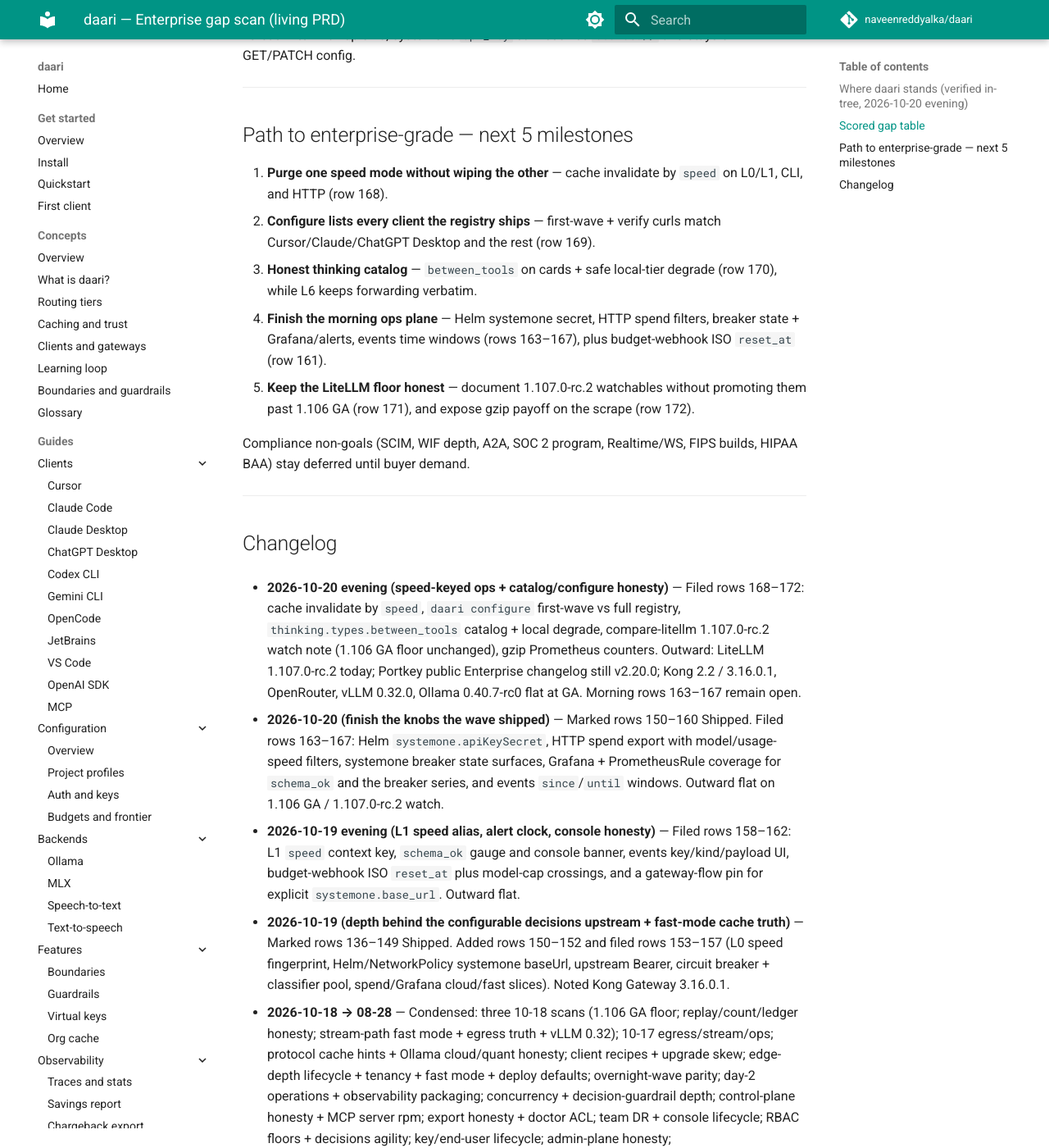
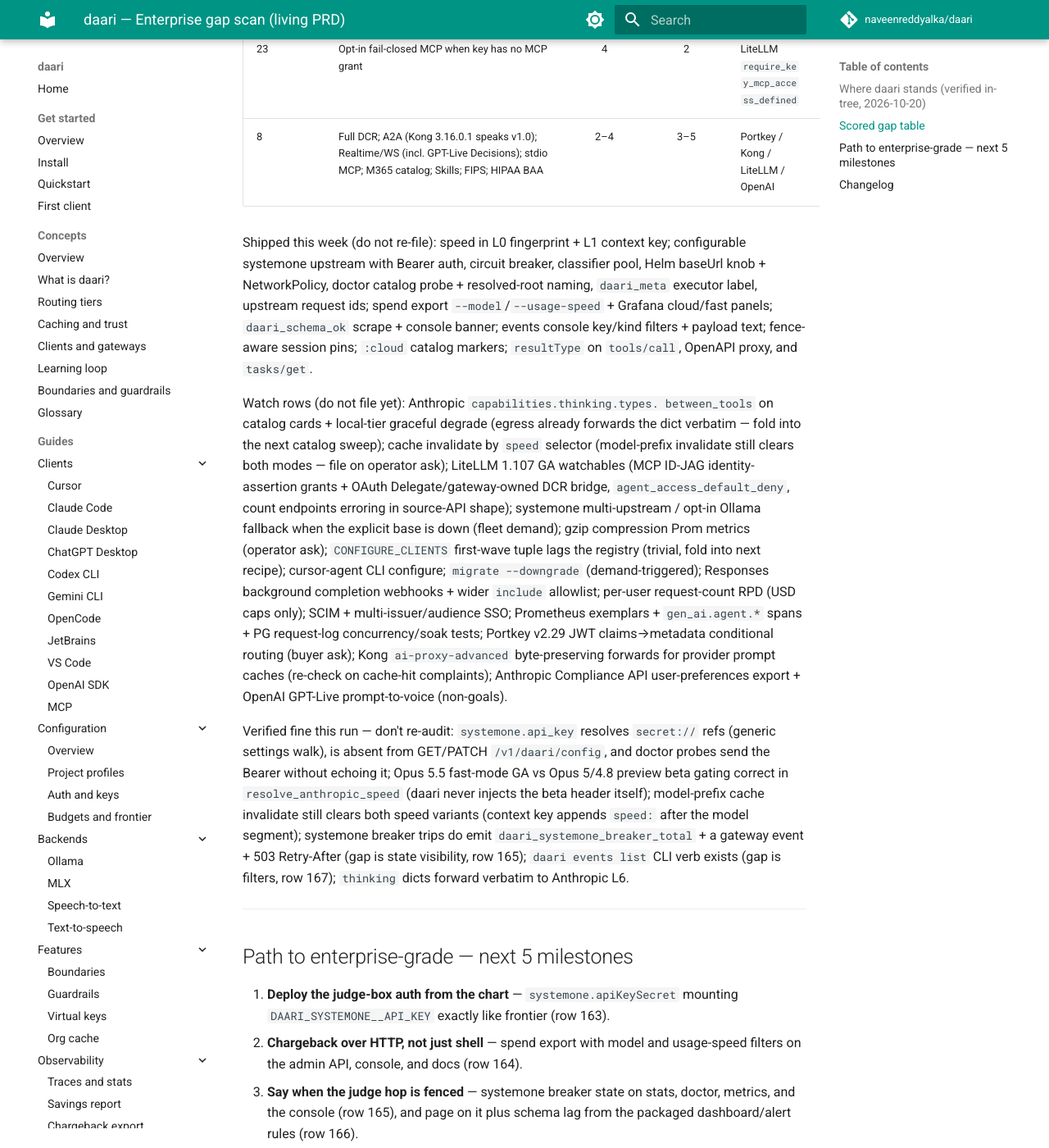
Before and after one commit to naveenreddyalka/daari, an MkDocs documentation site: the page built from docs/prd/ENTERPRISE.md, in a window 1280 px wide and 1400 px high, scrolled down 4167 px. Shown: the whole window at 82% size. Built offline with MkDocs 1.6.1 and Material for MkDocs 9.7.7, drawn with Linux system fonts in a browser that asks for light colours; comment, search, counter and statistics services are not loaded; some of the changed text lies outside the part shown.

Commit message:
docs(prd): take main's ENTERPRISE.md (pin rows restored)
Co-authored-by: Naveen Reddy Alka <naveenreddyalka@users.noreply.github.com>

```diff
--- a/docs/prd/ENTERPRISE.md
+++ b/docs/prd/ENTERPRISE.md
@@ -11,29 +11,29 @@
 
 ---
 
-## Where daari stands (verified in-tree, 2026-10-20 evening)
+## Where daari stands (verified in-tree, 2026-10-20)
 
-**Loop velocity.** Morning rows 163–167 are filed and still open (Helm
-systemone secret, HTTP spend filters, breaker state, Grafana/alert coverage,
-events time windows). Evening scan does not wait on them — it closes the
-honesty gaps the speed-keyed cache wave left on the watch list.
+**Loop velocity.** The whole 10-19 board drained in under 24 hours: morning
+rows 150–157 and evening rows 158–160 all merged (speed-keyed L0/L1 caches,
+Helm/auth/breaker/doctor for the decisions upstream, spend export filters,
+`schema_ok` scrape + banner, events console filters). Evening rows 161–162
+stay open. Admin-plane rows 6/62–63/65–67 unchanged.
 
-**Outward.** LiteLLM **1.107.0-rc.2** published today (still prerelease;
-stable floor remains **1.106.0 GA**). Notable RC deltas vs the morning note:
-OAuth consent scoped to `x-mcp-servers` + `mcp_require_explicit_server_scope`,
-verified stateless MCP capabilities, `agent_access_default_deny`, ID-JAG /
-OAuth-delegate depth, cosign-signed images. Portkey Enterprise changelog
-surface still tops out at v2.20.0 in public docs (prior v2.29 label was a
-stale shorthand — keep watching). Kong AI Gateway 2.2 / Gateway 3.16.0.1,
-OpenRouter (Oct 9 end-user length bumps), vLLM 0.32.0, Ollama 0.40.7-rc0
-(PPLX Decider v1.2 on MLX) unchanged at GA.
+**Outward.** Flat on GA: LiteLLM 1.106.0 (1.104.4 is a backport patch;
+1.107.0-rc.2 carries an MCP ID-JAG/OAuth-delegate identity stack and a
+count_tokens stack — watch at GA), Portkey v2.29.0, Kong 2.2.0 /
+Gateway 3.16.0.1, OpenRouter (Oct 9), vLLM 0.32.0, Ollama 0.40.7-rc0.
+Anthropic's 10-15 notes now list `capabilities.thinking.types.between_tools`
+on the Models API (watch row below).
 
-**Inward theme: speed-keyed ops + catalog/configure honesty.** L0/L1 now
-key by Anthropic `speed`, but invalidate still clears both modes. `daari
-configure`'s first-wave tuple lags the full client registry. Models API
-cards omit `thinking.types.between_tools` while egress already forwards the
-dict. compare-litellm's RC watch is still pinned to rc.1. Gzip middleware
-ships with no Prom series.
+**Inward theme: finish the knobs the wave shipped.** The systemone Bearer
+token exists but Helm cannot mount it (frontier has `apiKeySecret`; systemone
+does not). Spend `--model`/`--usage-speed` filters are CLI-only — no HTTP
+export, no console controls, chargeback doc silent. The systemone breaker
+counts trips but exposes no current state on stats/doctor/console. Neither
+`daari_schema_ok` nor `daari_systemone_breaker_total` reaches the shipped
+Grafana dashboard or PrometheusRule pack. The events plane filters key/kind
+but has no `since`/`until` anywhere.
 
 ---
 
@@ -41,20 +41,18 @@
 
 | # | Gap | Impact | Effort | Who does it best today | Why daari wins local-first | Action |
 |---|-----|:--:|:--:|------------------------|----------------------------|--------|
-| 168 | Cache invalidate by Anthropic `speed` (CLI + HTTP + L0/L1) | 3 | 2 | LiteLLM / vLLM request-shape bust | Purge fast rows without wiping standard on-box | Filed [#1826](https://github.com/naveenreddyalka/daari/issues/1826) |
-| 169 | `daari configure` first-wave lists every shipped client recipe | 3 | 1 | — (onboarding) | One local CLI matches the registry operators actually use | Filed [#1827](https://github.com/naveenreddyalka/daari/issues/1827) |
-| 170 | Catalog `thinking.types.between_tools` + local-tier degrade | 3 | 2 | Anthropic Models API / Portkey | Honest cards; safe local refuse without a cloud hop | Filed [#1828](https://github.com/naveenreddyalka/daari/issues/1828) |
-| 171 | compare-litellm: cite 1.107.0-rc.2 watchables; keep 1.106 GA floor | 2 | 1 | LiteLLM release notes | Positioning stays honest while RC churns | Filed [#1829](https://github.com/naveenreddyalka/daari/issues/1829) |
-| 172 | Prometheus counters for gzip JSON compression | 2 | 1 | Kong/Envoy compression metrics | Same-box scrape shows Accept-Encoding payoff | Filed [#1830](https://github.com/naveenreddyalka/daari/issues/1830) |
-| 163 | Helm `systemone.apiKeySecret` mounts `DAARI_SYSTEMONE__API_KEY` | 4 | 1 | LiteLLM Helm provider creds | Authenticated on-prem judge boxes deploy from the chart | Open |
-| 164 | HTTP spend export with `model`/`usage_speed` + console + chargeback doc | 4 | 3 | LiteLLM /spend/logs, Portkey analytics | Filtered chargeback without shell access to the pod | Open |
-| 165 | systemone breaker state on stats/doctor/metrics/console | 4 | 3 | Kong/Envoy upstream state | A fenced judge hop must be visible on the box | Open |
-| 166 | Grafana + PrometheusRule for `schema_ok` and systemone breaker | 3 | 1 | LiteLLM packaged dashboards | Schema lag and judge fencing page from on-box scrape | Open |
-| 167 | Events `since`/`until` across store/API/console/CLI | 3 | 2 | Kong analytics time slices | Incident triage bounded to the window | Open |
-| 161 | Budget webhooks: ISO `reset_at` + `model_max_budget` crossings | 4 | 2 | Portkey / LiteLLM per-model budgets | Same reset clock as the 402, including model caps | Open |
-| 162 | Gateway integration flow pins explicit `systemone.base_url` | 2 | 1 | — (testability) | The named decisions host is what the suite proves | Open |
-| 150–160 | 10-19 waves: speed-keyed caches; systemone auth/breaker/Helm/doctor; spend slices; schema_ok; events filters | 2–4 | 1–3 | LiteLLM / vLLM / Portkey | Cache truth, governed judge, FinOps on-box | Shipped |
-| 136–149 | 10-18 waves: `resultType`; fast-mode stream/billing; `:cloud` fences; systemone upstream; 1.106 floor | 2–5 | 1–3 | Claude Code / Anthropic / LiteLLM / vLLM | Protocol, egress, billing truth on-box | Shipped |
+| 163 | Helm `systemone.apiKeySecret` mounts `DAARI_SYSTEMONE__API_KEY` (frontier pattern) | 4 | 1 | LiteLLM Helm provider creds | Authenticated on-prem judge boxes deploy from the chart | Filed [#1820](https://github.com/naveenreddyalka/daari/issues/1820) |
+| 164 | HTTP spend export with `model`/`usage_speed` filters + console controls + chargeback doc | 4 | 3 | LiteLLM /spend/logs, Portkey analytics | Filtered chargeback rows without shell access to the pod | Filed [#1821](https://github.com/naveenreddyalka/daari/issues/1821) |
+| 165 | systemone breaker state on stats/doctor/metrics/console (counter-only today) | 4 | 3 | Kong/Envoy upstream state | A fenced judge hop changes routing — the box must say so | Filed [#1822](https://github.com/naveenreddyalka/daari/issues/1822) |
+| 166 | Grafana + PrometheusRule coverage for `daari_schema_ok` and the systemone breaker series | 3 | 1 | LiteLLM packaged dashboards | Schema lag and judge fencing page from the on-box scrape | Filed [#1823](https://github.com/naveenreddyalka/daari/issues/1823) |
+| 167 | Events `since`/`until` across store/API/console/CLI + CLI `--key` parity | 3 | 2 | Kong analytics time slices | Incident triage on the local request log, bounded to the window | Filed [#1824](https://github.com/naveenreddyalka/daari/issues/1824) |
+| 161 | Budget webhooks: ISO `reset_at` + `model_max_budget` threshold crossings | 4 | 2 | Portkey / LiteLLM per-model budgets | Same reset clock as the 402, including model caps | Open |
+| 162 | Gateway integration flow pins explicit `systemone.base_url` (unit MockTransport only today) | 2 | 1 | — (testability) | The named decisions host is what the suite proves | Open |
+| 150–160 | 10-19 waves: speed-keyed L0/L1 caches; systemone base_url/auth/breaker/Helm/doctor/executor labels; spend `--model`/`--usage-speed` + Grafana cloud/fast panels; `schema_ok` scrape + banner; events console filters | 2–4 | 1–3 | LiteLLM / vLLM / Portkey | Cache truth, governed judge upstream, FinOps slices on-box | Shipped |
+| 136–149 | 10-18 waves: `resultType` everywhere; fast-mode stream degrade/headers/billing; `:cloud` fences + catalog markers; replay/ledger honesty; configurable systemone upstream; 1.106 GA floor | 2–5 | 1–3 | Claude Code / Anthropic / LiteLLM / vLLM | Protocol, egress, and billing truth on-box | Shipped |
+| 131 | Ollama `:cloud` counts as remote egress for `no_frontier` / PII scrub / region fences | 5 | 2 | Portkey egress fences | "Local-only means local-only" is the core promise | Shipped |
+| 117–130 | 10-16/10-17 waves: modality 410; Opus fast billing; scoped reads; lockout unlock; Helm consistent backup; client recipes; catalog/doctor/ready honesty | 2–5 | 1–3 | — / Ollama / LiteLLM | Lifecycle, tenancy, DR, onboarding on-box | Shipped |
+| 96 | compare-litellm: 1.105.0 GA framing + `litellm.agent()`/Lens vs multi_agent | 2 | 1 | LiteLLM release notes | Honest local-first positioning | Shipped |
 | 62 | End-user inventory + per-user block/cap overrides | 5 | 3 | OpenRouter end-users / LiteLLM | Ledger already knows every user | Open |
 | 63 | Named guardrail profiles bindable per key/team | 5 | 3 | OpenRouter / Portkey | Per-tenant policy, zero hops | Open |
 | 65 | Web-ui: honor keys/teams `has_more` + render `report.users` | 4 | 2 | LiteLLM admin UI | Same-box console finishes the job | Open |
@@ -62,53 +60,76 @@
 | 67 | multi_agent nested usage: per-subagent `model` for cost-true pricing | 4 | 2 | OpenAI / LiteLLM FinOps | Ledger already meters nested tokens | Open |
 | 6 | Hot-reload `config.yaml` | 3 | 2 | LiteLLM config ownership | Open — needs long session | Open |
 | 7 | Per-key tool-name allowlist for Messages `mcp_servers` | 4 | 3 | LiteLLM `mcp_tool_permissions` | Parked (needs ≥60m session) | Parked |
-| 8 | Full DCR; A2A; Realtime/WS; stdio MCP; M365 catalog; Skills; FIPS; HIPAA BAA | 2–4 | 3–5 | Portkey / Kong / LiteLLM / OpenAI | Demand-triggered | Watch |
+| 107–116 | 10-15 waves: retired-410 facades; team-scoped reads; consistent backup; TLS doctor; webhook secret rotation; traceresponse; events HTTP; key lockout; Grafana errors-by-status; chatgpt-desktop | 3–5 | 1–4 | — / Kong / LiteLLM 1.107-dev | Lifecycle + tenancy + DR + trace round-trip on-box | Shipped |
+| 90/91/78 | Member budget webhooks; DEC/SYS bench docs; LiteLLM 1.106 compare note | 2–3 | 1–3 | LiteLLM 1.105/1.106 | Runaway-agent alerts + benchmarking honesty | Shipped |
+| 24 | Grafana panel for `compact_to_fit_applied` | 2 | 1 | LiteLLM spend dashboards | Shipped | Shipped |
+| 25 | Dedicated stats/Prom counter for MCP grant fail-closed | 3 | 1 | LiteLLM MCP 403 metrics | Shipped | Shipped |
+| 26 | Refuse MCP `initialize` when key has no grant | 4 | 1 | LiteLLM initialize 403 | Shipped | Shipped |
+| 27 | Stats for estimated tokens dropped by compact-to-fit | 3 | 2 | LiteLLM compact telemetry | Shipped | Shipped |
+| 28 | Refresh compare-litellm for LiteLLM 1.104 GA | 2 | 1 | LiteLLM release notes | Shipped | Shipped |
+| 19 | Config ownership for `routing.compact_to_fit.*` | 3 | 2 | LiteLLM config ownership | Shipped | Shipped |
+| 20 | Doctor tip when compact_to_fit is enabled | 2 | 1 | — (ops honesty) | Shipped | Shipped |
+| 21 | Hermetic pin: compact_to_fit in config + routing-tiers | 2 | 1 | — (docs regression) | Shipped | Shipped |
+| 22 | `daari_meta` + stats when compact_to_fit actually trims | 3 | 2 | LiteLLM compact telemetry | Shipped | Shipped |
+| 23 | Opt-in fail-closed MCP when key has no MCP grant | 4 | 2 | LiteLLM `require_key_mcp_access_defined` | Shipped | Shipped |
+| 8 | Full DCR; A2A (Kong 3.16.0.1 speaks v1.0); Realtime/WS (incl. GPT-Live Decisions); stdio MCP; M365 catalog; Skills; FIPS; HIPAA BAA | 2–4 | 3–5 | Portkey / Kong / LiteLLM / OpenAI | Demand-triggered | Watch |
 
 Shipped this week (do not re-file): speed in L0 fingerprint + L1 context key;
 configurable systemone upstream with Bearer auth, circuit breaker, classifier
-pool, Helm baseUrl + NetworkPolicy, doctor probes, `daari_meta` executor
-label, upstream request ids; spend CLI `--model`/`--usage-speed` + Grafana
-cloud/fast panels; `daari_schema_ok` scrape + console banner; events console
-key/kind filters; fence-aware session pins; `:cloud` catalog markers;
-`resultType` on `tools/call`, OpenAPI proxy, and `tasks/get`.
+pool, Helm baseUrl knob + NetworkPolicy, doctor catalog probe + resolved-root
+naming, `daari_meta` executor label, upstream request ids; spend export
+`--model`/`--usage-speed` + Grafana cloud/fast panels; `daari_schema_ok`
+scrape + console banner; events console key/kind filters + payload text;
+fence-aware session pins; `:cloud` catalog markers; `resultType` on
+`tools/call`, OpenAPI proxy, and `tasks/get`.
 
-Watch rows (do not file yet): LiteLLM 1.107 GA cut (`agent_access_default_deny`
-as comparison bar, ID-JAG/OAuth-delegate DCR bridge, cosign image signing,
-count endpoints source-API errors); systemone multi-upstream / opt-in Ollama
-fallback when the explicit base is down; cursor-agent CLI configure;
-`migrate --downgrade`; Responses background completion webhooks + wider
+Watch rows (do not file yet): Anthropic `capabilities.thinking.types.
+between_tools` on catalog cards + local-tier graceful degrade (egress already
+forwards the dict verbatim — fold into the next catalog sweep); cache
+invalidate by `speed` selector (model-prefix invalidate still clears both
+modes — file on operator ask); LiteLLM 1.107 GA watchables (MCP ID-JAG
+identity-assertion grants + OAuth Delegate/gateway-owned DCR bridge,
+`agent_access_default_deny`, count endpoints erroring in source-API shape);
+systemone multi-upstream / opt-in Ollama fallback when the explicit base is
+down (fleet demand); gzip compression Prom metrics (operator ask);
+`CONFIGURE_CLIENTS` first-wave tuple lags the registry (trivial, fold into
+next recipe); cursor-agent CLI configure; `migrate --downgrade`
+(demand-triggered); Responses background completion webhooks + wider
 `include` allowlist; per-user request-count RPD (USD caps only); SCIM +
 multi-issuer/audience SSO; Prometheus exemplars + `gen_ai.agent.*` spans +
-PG request-log concurrency/soak; Portkey JWT claims→metadata conditional
-routing (buyer ask); Kong `ai-proxy-advanced` byte-preserving provider prompt
-caches (re-check on cache-hit complaints); Anthropic Compliance API
-user-preferences export + OpenAI GPT-Live prompt-to-voice (non-goals).
+PG request-log concurrency/soak tests; Portkey v2.29 JWT claims→metadata
+conditional routing (buyer ask); Kong `ai-proxy-advanced` byte-preserving
+forwards for provider prompt caches (re-check on cache-hit complaints);
+Anthropic Compliance API user-preferences export + OpenAI GPT-Live
+prompt-to-voice (non-goals).
 
-Verified fine this run — don't re-audit: model-prefix cache invalidate still
-clears both speed variants (gap is the speed selector, row 168);
-`CONFIGURE_CLIENTS` still the three-tuple while registry has nine recipes
-(row 169); `anthropic_capabilities` emits `disabled` (+ Haiku `adaptive`)
-only (row 170); compare-litellm RC section still says rc.1 (row 171);
-`GzipJsonMiddleware` compresses with zero Prom series (row 172); thinking
-dicts still forward verbatim to Anthropic L6; systemone `api_key` still
-resolves `secret://` and stays off GET/PATCH config.
+Verified fine this run — don't re-audit: `systemone.api_key` resolves
+`secret://` refs (generic settings walk), is absent from GET/PATCH
+`/v1/daari/config`, and doctor probes send the Bearer without echoing it;
+Opus 5.5 fast-mode GA vs Opus 5/4.8 preview beta gating correct in
+`resolve_anthropic_speed` (daari never injects the beta header itself);
+model-prefix cache invalidate still clears both speed variants (context key
+appends `speed:` after the model segment); systemone breaker trips do emit
+`daari_systemone_breaker_total` + a gateway event + 503 Retry-After (gap is
+state visibility, row 165); `daari events list` CLI verb exists (gap is
+filters, row 167); `thinking` dicts forward verbatim to Anthropic L6.
 
 ---
 
 ## Path to enterprise-grade — next 5 milestones
 
-1. **Purge one speed mode without wiping the other** — cache invalidate by
-   `speed` on L0/L1, CLI, and HTTP (row 168).
-2. **Configure lists every client the registry ships** — first-wave + verify
-   curls match Cursor/Claude/ChatGPT Desktop and the rest (row 169).
-3. **Honest thinking catalog** — `between_tools` on cards + safe local-tier
-   degrade (row 170), while L6 keeps forwarding verbatim.
-4. **Finish the morning ops plane** — Helm systemone secret, HTTP spend
-   filters, breaker state + Grafana/alerts, events time windows
-   (rows 163–167), plus budget-webhook ISO `reset_at` (row 161).
-5. **Keep the LiteLLM floor honest** — document 1.107.0-rc.2 watchables
-   without promoting them past 1.106 GA (row 171), and expose gzip payoff
-   on the scrape (row 172).
+1. **Deploy the judge-box auth from the chart** — `systemone.apiKeySecret`
+   mounting `DAARI_SYSTEMONE__API_KEY` exactly like frontier (row 163).
+2. **Chargeback over HTTP, not just shell** — spend export with model and
+   usage-speed filters on the admin API, console, and docs (row 164).
+3. **Say when the judge hop is fenced** — systemone breaker state on
+   stats, doctor, metrics, and the console (row 165), and page on it plus
+   schema lag from the packaged dashboard/alert rules (row 166).
+4. **Bound incident triage in time** — `since`/`until` on the events
+   store, API, console, and CLI (row 167).
+5. **Model-cap alerts on the same clock as the 402** — ISO `reset_at` +
+   `model_max_budget` crossings on budget webhooks (row 161), plus the
+   gateway-flow pin for the explicit systemone base (row 162).
 
 Compliance non-goals (SCIM, WIF depth, A2A, SOC 2 program, Realtime/WS,
 FIPS builds, HIPAA BAA) stay deferred until buyer demand.
@@ -117,21 +138,16 @@
 
 ## Changelog
 
-- **2026-10-20 evening (speed-keyed ops + catalog/configure honesty)** —
-  Filed rows 168–172: cache invalidate by `speed`, `daari configure`
-  first-wave vs full registry, `thinking.types.between_tools` catalog +
-  local degrade, compare-litellm 1.107.0-rc.2 watch note (1.106 GA floor
-  unchanged), gzip Prometheus counters. Outward: LiteLLM 1.107.0-rc.2
-  today; Portkey public Enterprise changelog still v2.20.0; Kong 2.2 /
-  3.16.0.1, OpenRouter, vLLM 0.32.0, Ollama 0.40.7-rc0 flat at GA.
-  Morning rows 163–167 remain open.
-
 - **2026-10-20 (finish the knobs the wave shipped)** — Marked rows 150–160
-  Shipped. Filed rows 163–167: Helm `systemone.apiKeySecret`, HTTP spend
-  export with model/usage-speed filters, systemone breaker state surfaces,
-  Grafana + PrometheusRule coverage for `schema_ok` and the breaker series,
-  and events `since`/`until` windows. Outward flat on 1.106 GA /
-  1.107.0-rc.2 watch.
+  Shipped (the whole 10-19 board merged in <24h). Filed rows 163–167: Helm
+  `systemone.apiKeySecret`, HTTP spend export with model/usage-speed
+  filters, systemone breaker state surfaces, Grafana + PrometheusRule
+  coverage for `schema_ok` and the breaker series, and events
+  `since`/`until` windows. Outward flat: LiteLLM 1.106.0 GA (1.104.4
+  backport patch; 1.107.0-rc.2 MCP ID-JAG/OAuth-delegate + count_tokens
+  stacks on watch), Portkey v2.29.0, Kong 2.2.0/3.16.0.1, OpenRouter,
+  vLLM 0.32.0, Ollama 0.40.7-rc0. New watch: Anthropic
+  `capabilities.thinking.types.between_tools` (10-15 Models API field).
 
 - **2026-10-19 evening (L1 speed alias, alert clock, console honesty)** —
   Filed rows 158–162: L1 `speed` context key, `schema_ok` gauge and console
@@ -141,15 +157,27 @@
 
 - **2026-10-19 (depth behind the configurable decisions upstream +
   fast-mode cache truth)** — Marked rows 136–149 Shipped. Added rows
-  150–152 and filed rows 153–157 (L0 speed fingerprint, Helm/NetworkPolicy
-  systemone baseUrl, upstream Bearer, circuit breaker + classifier pool,
-  spend/Grafana cloud/fast slices). Noted Kong Gateway 3.16.0.1.
+  150–152 (loop's systemone refill) and filed rows 153–157: L0 `speed`
+  cache fingerprint, Helm/NetworkPolicy knobs for `systemone.base_url`,
+  upstream `api_key` Bearer, systemone circuit breaker + pooled classifier
+  hop, and spend export/Grafana slices for `:cloud` and fast-mode.
+  Noted Kong Gateway 3.16.0.1 (`ai-a2a-proxy` A2A v1.0, byte-preserving
+  `ai-proxy-advanced` forwards).
 
-- **2026-10-18 → 08-28** — Condensed: three 10-18 scans (1.106 GA floor;
-  replay/count/ledger honesty; stream-path fast mode + egress truth + vLLM
-  0.32); 10-17 egress/stream/ops; protocol cache hints + Ollama cloud/quant
-  honesty; client recipes + upgrade skew; edge-depth lifecycle + tenancy +
-  fast mode + deploy defaults; overnight-wave parity; day-2 operations +
+- **2026-10-18 (three scans: 1.106 GA floor; replay/count/ledger honesty;
+  stream-path fast mode + egress truth + vLLM 0.32)** — Rows 136–149 across
+  the day: `tools/call`/proxy `resultType`, fast-mode rate-limit headers and
+  stream degrade, adaptive thinking key strip, trailing empty user turns,
+  image/document `count_tokens`, web-search call fees, upstream request ids,
+  `speed`-ignored warning, fence-aware session pins, `:cloud` catalog
+  markers, configurable systemone upstream. vLLM 0.32.0 serves
+  `POST /v1/systemone` by default.
+
+- **2026-10-17 → 08-28** — Condensed: three 10-17 scans (egress truth,
+  stream billing, ops surfaces; protocol cache hints + Ollama cloud/quant
+  honesty; client recipes + upgrade skew); edge-depth lifecycle doors +
+  tenancy totals + fast mode + deploy defaults; post-wave lifecycle/
+  tenancy/DR/TLS depth; overnight-wave parity; day-2 operations +
   observability packaging; concurrency + decision-guardrail depth;
   control-plane honesty + MCP server rpm; export honesty + doctor ACL;
   team DR + console lifecycle; RBAC floors + decisions agility;
```
